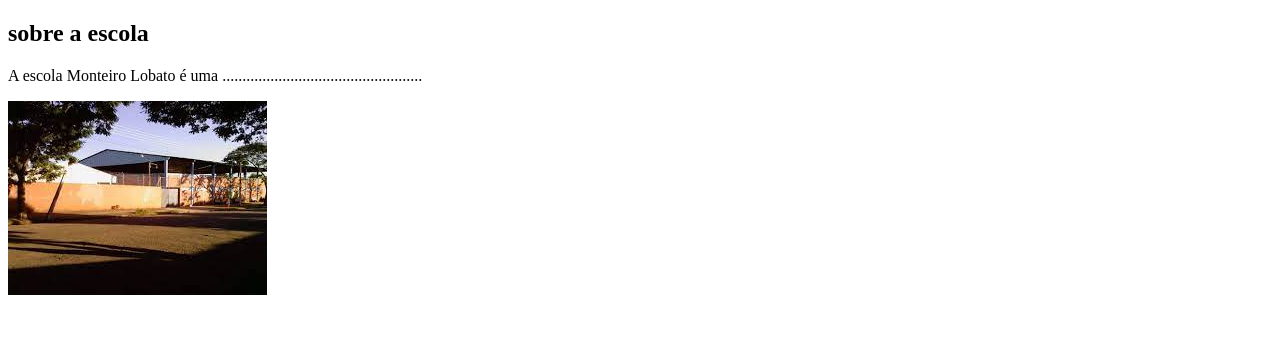
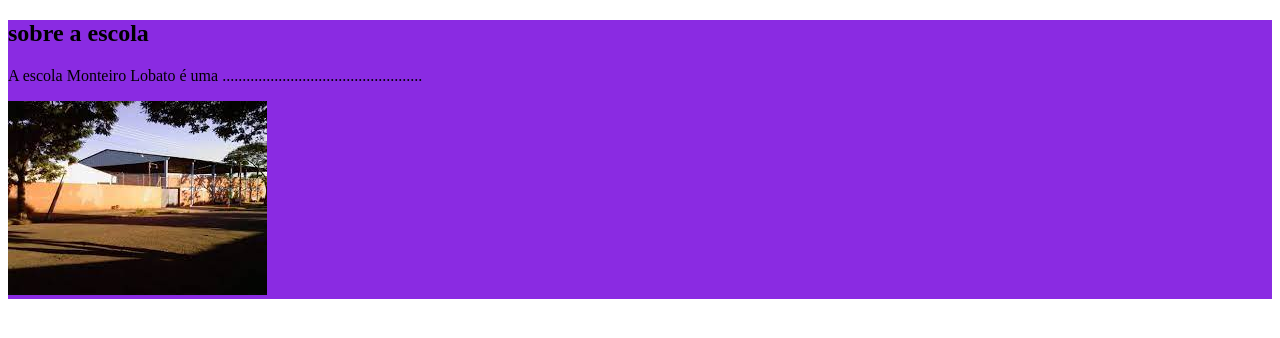
Before and after one commit to RafaGarbin/aula, a plain HTML site: page index.html in a window 1280 px wide. Drawn offline with Linux system fonts and the light colour scheme.

Commit message:
escola class

```diff
--- a/index.html
+++ b/index.html
@@ -9,7 +9,7 @@
 </head>
 <body>
 
-    <section >
+    <section class="escola" >
         <div>
         <H1 class="escola-titulo">sobre a escola</H1>
         <p class="escola-paragrafo">A escola Monteiro Lobato é uma ..................................................</p>
```
